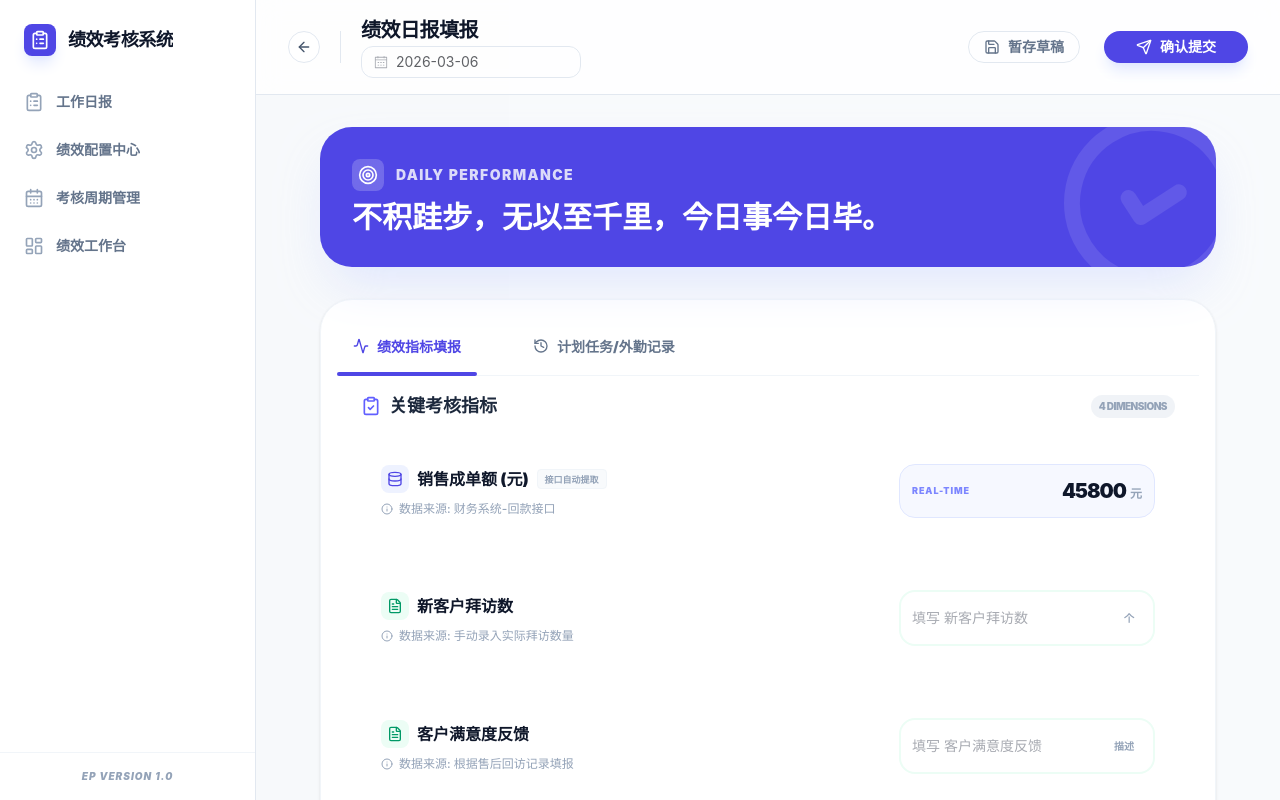
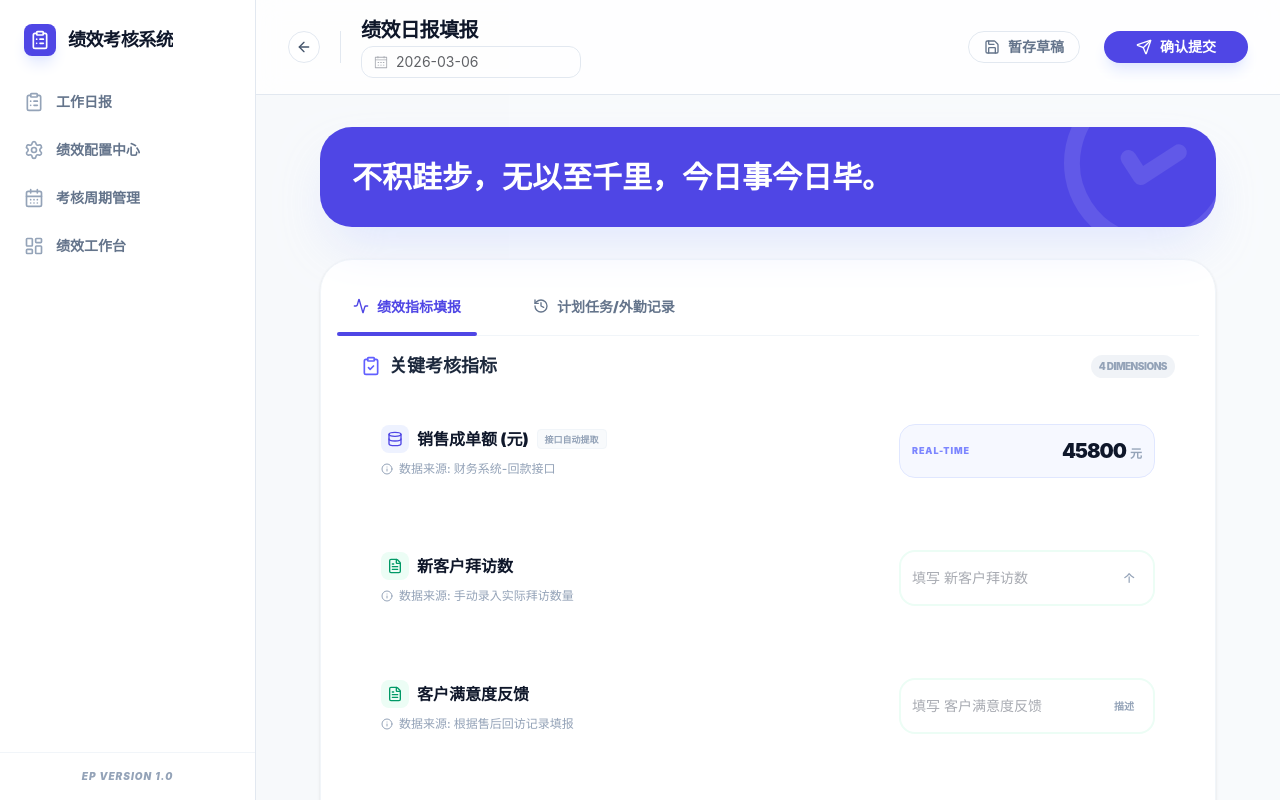
Before and after one commit to JinLingfeng/performance, a Vue app in the folder element-plus-version/: page /daily-report/fill in a window 1280 px wide. Built offline with nearby package versions, Linux system fonts and the light colour scheme.

Commit message:
style: remove 'DAILY PERFORMANCE' header to save vertical space

```diff
--- a/element-plus-version/src/views/report/DailyReportForm.vue
+++ b/element-plus-version/src/views/report/DailyReportForm.vue
@@ -205,12 +205,7 @@ const taskRecords = ref([
         <!-- Welcome Section -->
         <div class="bg-indigo-600 rounded-[32px] p-8 text-white relative overflow-hidden shadow-2xl shadow-indigo-200/50">
           <div class="relative z-10">
-            <div class="flex items-center gap-3 mb-2">
-               <div class="bg-white/20 backdrop-blur-md p-1.5 rounded-lg">
-                 <Target class="h-5 w-5 text-white" />
-               </div>
-               <span class="text-sm font-black uppercase tracking-widest opacity-80">DAILY PERFORMANCE</span>
-            </div>
+
             <h2 class="text-3xl font-black mb-0">{{ currentSlogan }}</h2>
           </div>
           <!-- Decorative Icons -->
```
